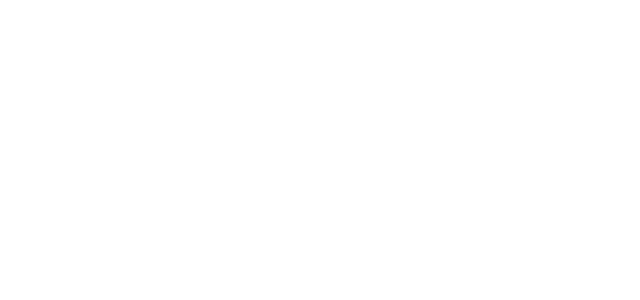
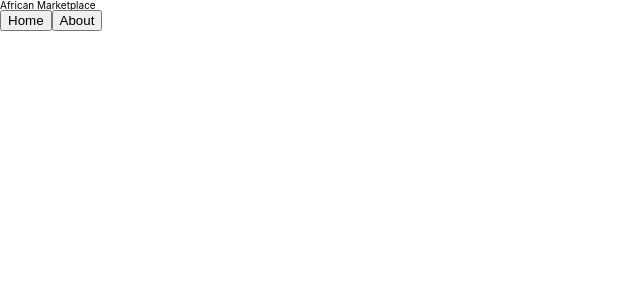
Before and after one commit to African-Marketplace/FE, a React (Create React App) app in the folder african-marketplace/: page / in a window 1280 px wide. Shown: the top 300 px of the page, without its empty margins (0-640 px from the left). Built offline with nearby package versions, Linux system fonts and the light colour scheme.

Commit message:
added styled-components and started a skeleton structure for a nav header

```diff
--- a/african-marketplace/package.json
+++ b/african-marketplace/package.json
@@ -8,7 +8,9 @@
     "@testing-library/user-event": "^7.2.1",
     "react": "^16.13.1",
     "react-dom": "^16.13.1",
-    "react-scripts": "3.4.1"
+    "react-router-dom": "^5.2.0",
+    "react-scripts": "3.4.1",
+    "styled-components": "^5.1.1"
   },
   "scripts": {
     "start": "react-scripts start",
--- a/african-marketplace/src/App.js
+++ b/african-marketplace/src/App.js
@@ -1,10 +1,21 @@
 import React from 'react';
-import logo from './logo.svg';
+import { Link, Route } from 'react-router-dom';
 import './App.css';
+
+function NavBar() {
+  return (
+    <>
+      <h1>African Marketplace</h1>
+      <Link to='/'><button>Home</button></Link>
+      <Link to='/about'><button>About</button></Link>
+    </>
+  )
+}
 
 function App() {
   return (
     <div>
+      <NavBar />
     </div>
   );
 }
```
Also changed, not shown: 1 other file (tests, documents, lock files or other folders).
